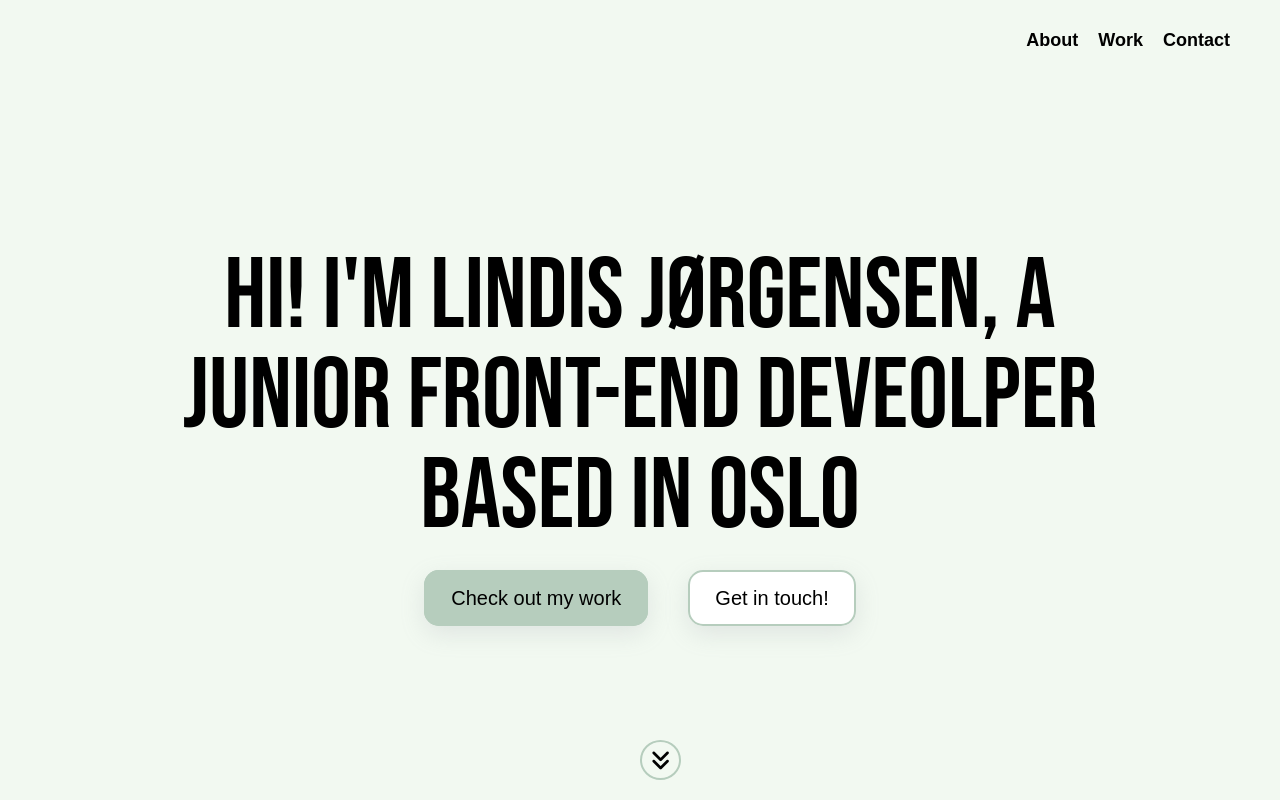
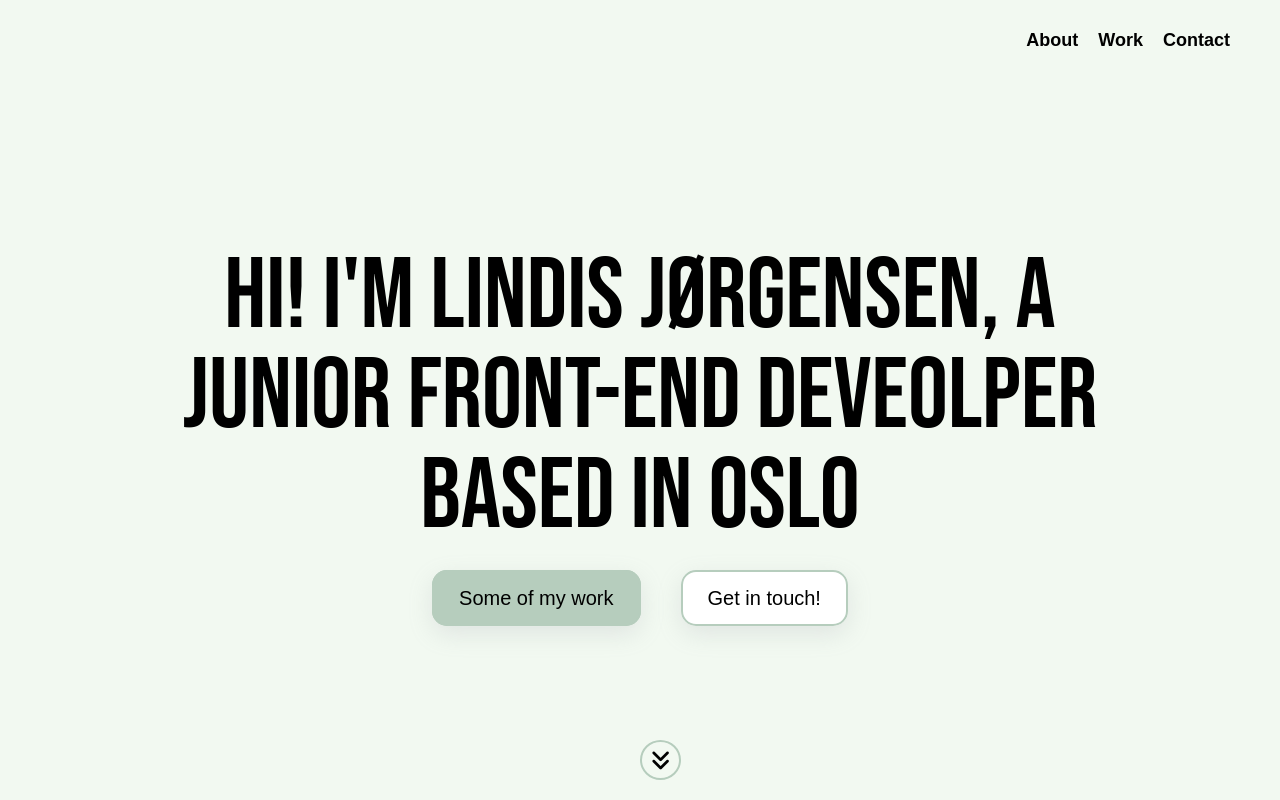
Before and after one commit to lindijor/portfolio, a React (Create React App) app: page / in a window 1280 px wide. Shown: the top 800 px of the page. Built offline with nearby package versions, Linux system fonts and the light colour scheme.

Commit message:
Adjustments to the header width

```diff
--- a/src/Header.css
+++ b/src/Header.css
@@ -59,6 +59,6 @@ nav a:hover {
 
 @media (max: 900px) {
   .header {
-    width: 100%;
+    width: 100vw;
   }
 }
--- a/src/Header.js
+++ b/src/Header.js
@@ -53,7 +53,7 @@ export default function Header() {
         </h1>
         <div className="header-btns">
           <a href="#work" className="btn" onClick={scrollToWork}>
-            Check out my work
+            Some of my work
           </a>
           <a
             href="#contact"
```
